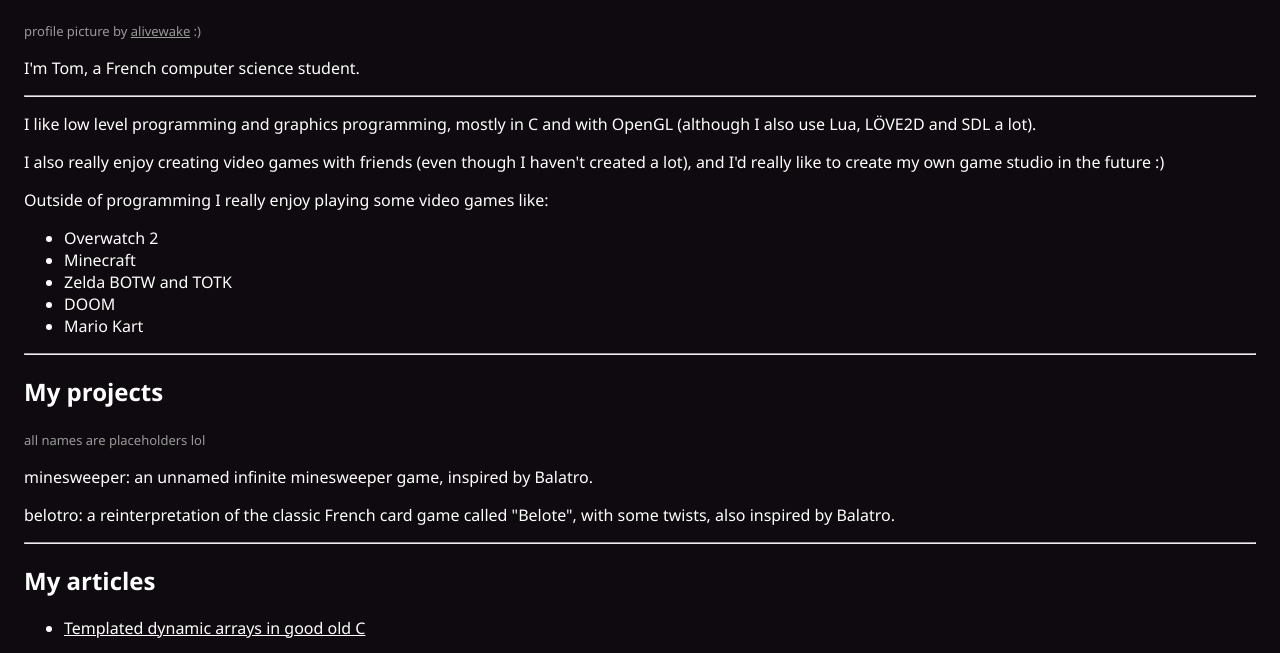
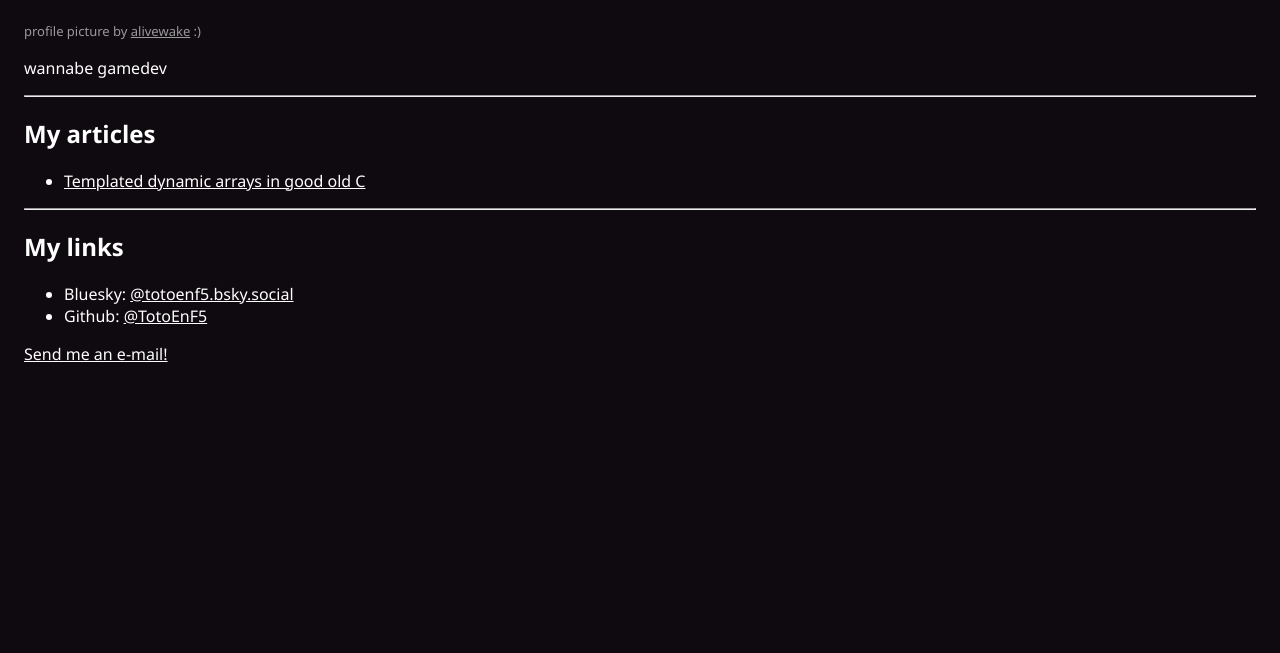
Before and after one commit to TotoEnF5/totoenf5.github.io, a plain HTML site: page index.html in a window 1280 px wide. Shown: the part 144-797 px from the top of the page. Drawn offline with Linux system fonts and the light colour scheme; a web font is replaced by a local one.

Commit message:
11/10/2025

```diff
--- a/index.html
+++ b/index.html
@@ -11,32 +11,12 @@
     <header>
         <h1><img src="./toto.png" alt="my profile picture"> Hi! </h1>
         <p><span class="pp-credits">profile picture by <a href="https://bsky.app/profile/alivewake.bsky.social">alivewake</a> :)</span></p>
-        <p>I'm Tom, a French computer science student.</p>
-
-        <hr>
-
-        <p>I like low level programming and graphics programming, mostly in C and with OpenGL (although I also use Lua, LÖVE2D and SDL a lot).</p>
-        <p>I also really enjoy creating video games with friends (even though I haven't created a lot), and I'd really like to create my own game studio in the future :)</p>
-        <p>Outside of programming I really enjoy playing some video games like:</p>
-        <ul>
-            <li>Overwatch 2</li>
-            <li>Minecraft</li>
-            <li>Zelda BOTW and TOTK</li>
-            <li>DOOM</li>
-            <li>Mario Kart</li>
-        </ul>
+        <p>wannabe gamedev</p>
     </header>
 
     <hr>
 
     <main>
-        <h2>My projects</h2>
-        <p><span class="pp-credits">all names are placeholders lol</span></p>
-        <p>minesweeper: an unnamed infinite minesweeper game, inspired by Balatro.</p>
-        <p>belotro: a reinterpretation of the classic French card game called "Belote", with some twists, also inspired by Balatro.</p>
-
-        <hr>
-
         <h2>My articles</h2>
         <ul>
             <li><a href="./c_templates.html">Templated dynamic arrays in good old C</a></li>
```
